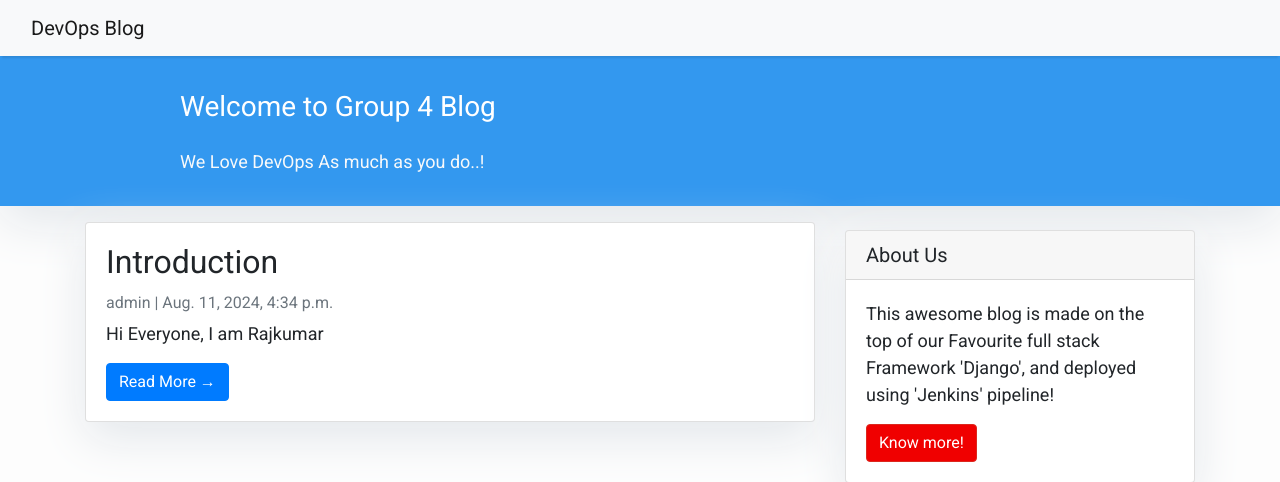
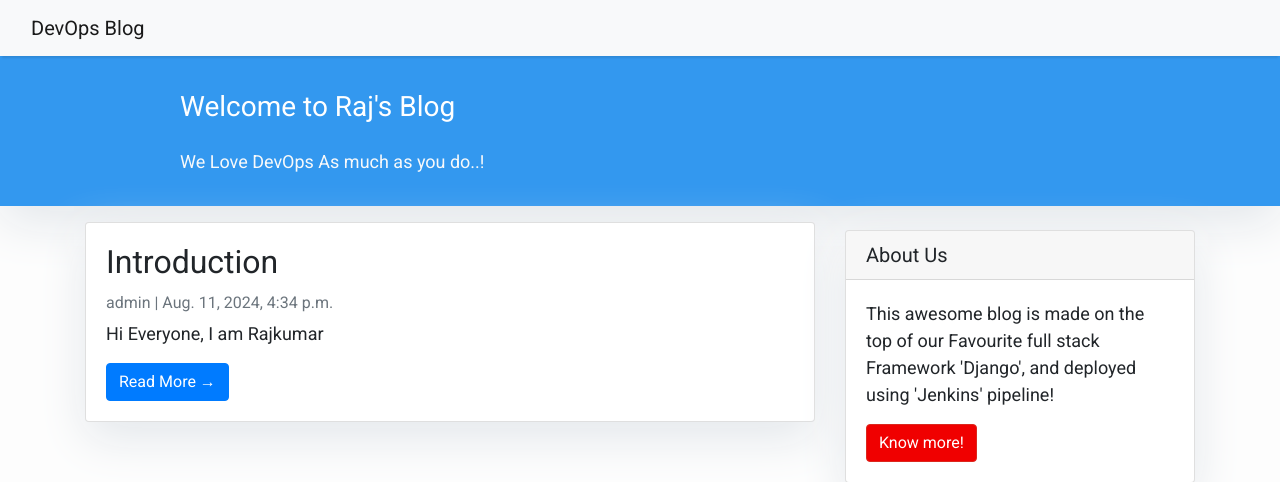
Before and after one commit to Rajkumar-427/Devops-project, a Django app: page / in a window 1280 px wide. Shown: the top 482 px of the page. Run offline with Django 5.2, Linux system fonts and the light colour scheme; data comes from the database, SQL or seed files in the repository; some libraries are stand-ins or nearby versions.

Commit message:
Updating index

```diff
--- a/templates/index.html
+++ b/templates/index.html
@@ -23,7 +23,7 @@
             <div class=" col-md-8 col-md-10 mx-auto">
                 <div class="site-heading">
                     <!--p> Welcome to the Cestar Database</p-->
-                    <h3 class=" site-heading my-4 mt-3 text-white"> Welcome to Group 4 Blog </h3>
+                    <h3 class=" site-heading my-4 mt-3 text-white"> Welcome to Raj's Blog </h3>
                     <p class="text-light">We Love DevOps As much as you do..! &nbsp
                     </p>
                 </div>
```
